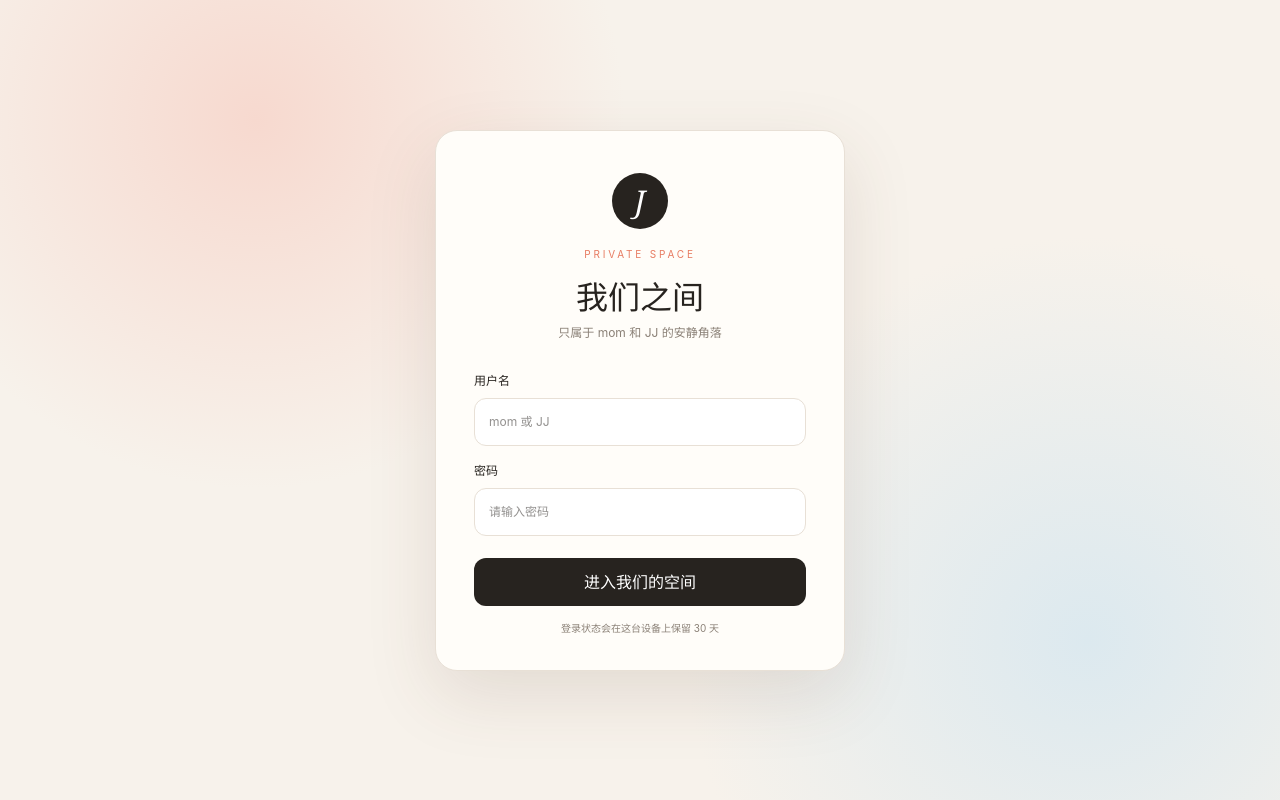
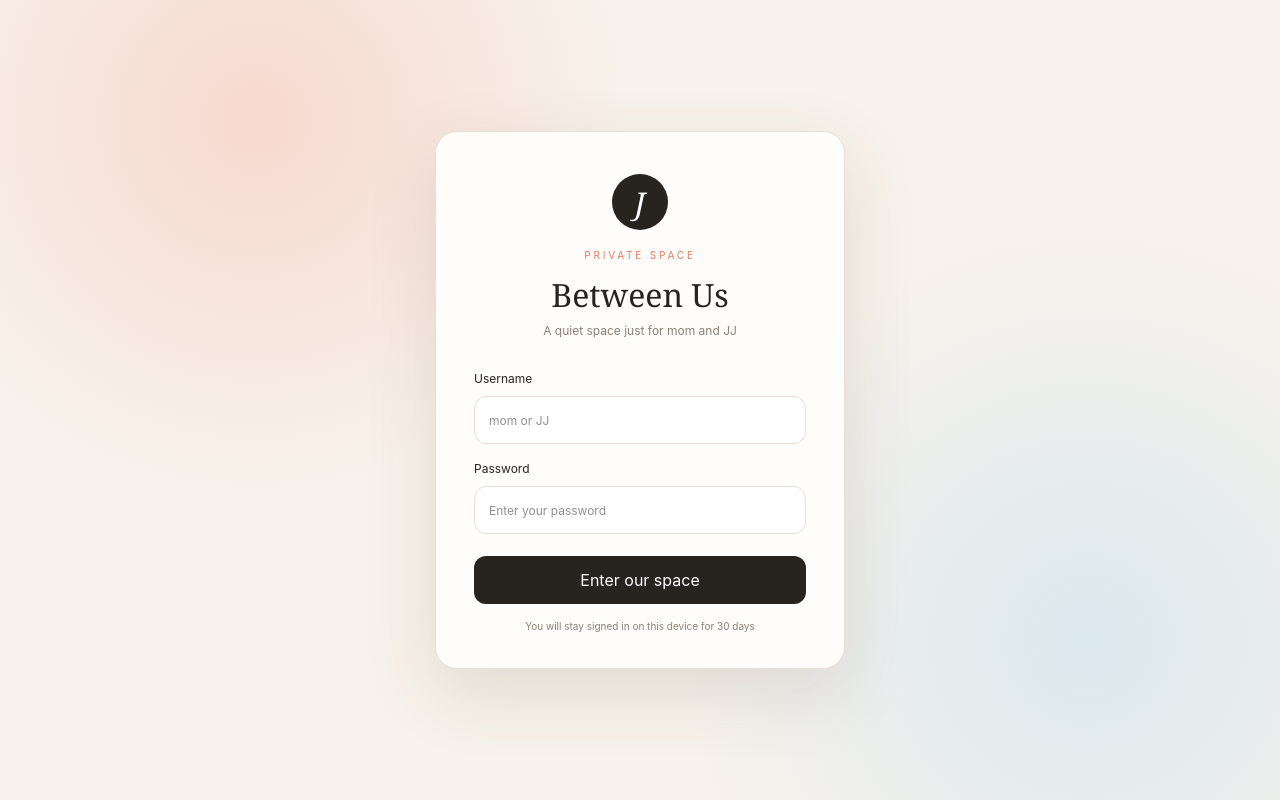
Before and after one commit to yulan-studio/JJ, a Next.js app in the folder communication_portal/: page /login in a window 1280 px wide. Built offline with nearby package versions, Linux system fonts and the light colour scheme; no server answers.

Commit message:
Translate portal interface to English

```diff
--- a/communication_portal/app/api/auth/login/route.ts
+++ b/communication_portal/app/api/auth/login/route.ts
@@ -4,10 +4,10 @@ export async function POST(request: Request) {
   const body = await request.json().catch(() => null) as { username?: string; password?: string } | null;
   try {
     const user = await authenticate(String(body?.username ?? ""), String(body?.password ?? ""));
-    if (!user) return Response.json({ error: "用户名或密码不正确" }, { status: 401 });
+    if (!user) return Response.json({ error: "Incorrect username or password" }, { status: 401 });
     const token = await createSessionToken(user);
     return new Response(null, { status: 204, headers: { "Set-Cookie": `${sessionCookie.name}=${token}; Path=/; Max-Age=${sessionCookie.maxAge}; HttpOnly; Secure; SameSite=Lax` } });
   } catch {
-    return Response.json({ error: "登录服务尚未配置，请联系管理员" }, { status: 503 });
+    return Response.json({ error: "Sign-in is not configured yet. Please contact the administrator." }, { status: 503 });
   }
 }
--- a/communication_portal/app/layout.tsx
+++ b/communication_portal/app/layout.tsx
@@ -2,8 +2,8 @@ import type { Metadata } from "next";
 import "./globals.css";
 
 export const metadata: Metadata = {
-  title: "我们之间 · JJ",
-  description: "只属于你和 JJ 的私密交流空间",
+  title: "Between Us · JJ",
+  description: "A private space for mom and JJ",
   icons: {
     icon: "/favicon.svg",
     shortcut: "/favicon.svg",
@@ -16,7 +16,7 @@ export default function RootLayout({
   children: React.ReactNode;
 }>) {
   return (
-    <html lang="zh-CN">
+    <html lang="en">
       <body className="antialiased">{children}</body>
     </html>
   );
--- a/communication_portal/app/login/login-form.tsx
+++ b/communication_portal/app/login/login-form.tsx
@@ -16,12 +16,12 @@ export default function LoginForm() {
       const response = await fetch("/api/auth/login", { method: "POST", headers: { "content-type": "application/json" }, body: JSON.stringify({ username, password }) });
       if (!response.ok) {
         const result = await response.json().catch(() => ({})) as { error?: string };
-        setError(result.error ?? "登录失败，请重试");
+        setError(result.error ?? "Sign-in failed. Please try again.");
         return;
       }
       window.location.assign("/");
     } catch {
-      setError("暂时无法登录，请稍后重试");
+      setError("Unable to sign in right now. Please try again later.");
     } finally {
       setLoading(false);
     }
@@ -31,13 +31,13 @@ export default function LoginForm() {
     <form className="login-card" onSubmit={submit}>
       <div className="login-symbol">J</div>
       <p className="login-kicker">PRIVATE SPACE</p>
-      <h1>我们之间</h1>
-      <p className="login-copy">只属于 mom 和 JJ 的安静角落</p>
-      <label>用户名<input autoCapitalize="none" autoComplete="username" value={username} onChange={(event) => setUsername(event.target.value)} placeholder="mom 或 JJ" required /></label>
-      <label>密码<input autoComplete="current-password" type="password" value={password} onChange={(event) => setPassword(event.target.value)} placeholder="请输入密码" required /></label>
+      <h1>Between Us</h1>
+      <p className="login-copy">A quiet space just for mom and JJ</p>
+      <label>Username<input autoCapitalize="none" autoComplete="username" value={username} onChange={(event) => setUsername(event.target.value)} placeholder="mom or JJ" required /></label>
+      <label>Password<input autoComplete="current-password" type="password" value={password} onChange={(event) => setPassword(event.target.value)} placeholder="Enter your password" required /></label>
       {error && <p className="login-error" role="alert">{error}</p>}
-      <button type="submit" disabled={loading}>{loading ? "正在进入…" : "进入我们的空间"}</button>
-      <small>登录状态会在这台设备上保留 30 天</small>
+      <button type="submit" disabled={loading}>{loading ? "Signing in…" : "Enter our space"}</button>
+      <small>You will stay signed in on this device for 30 days</small>
     </form>
   );
 }
```
Also changed, not shown: communication_portal/app/chat-room.tsx (+11 -11 lines).
